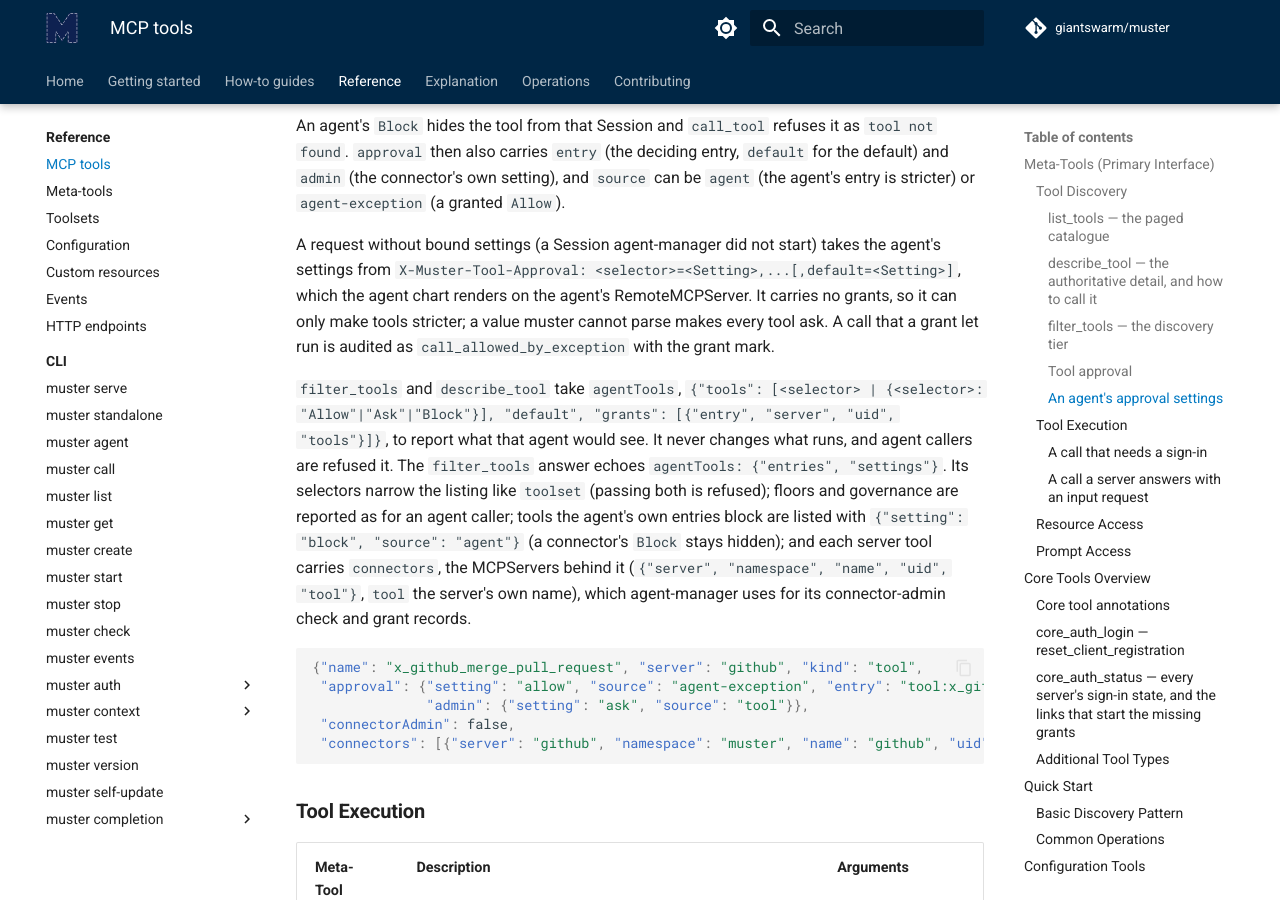
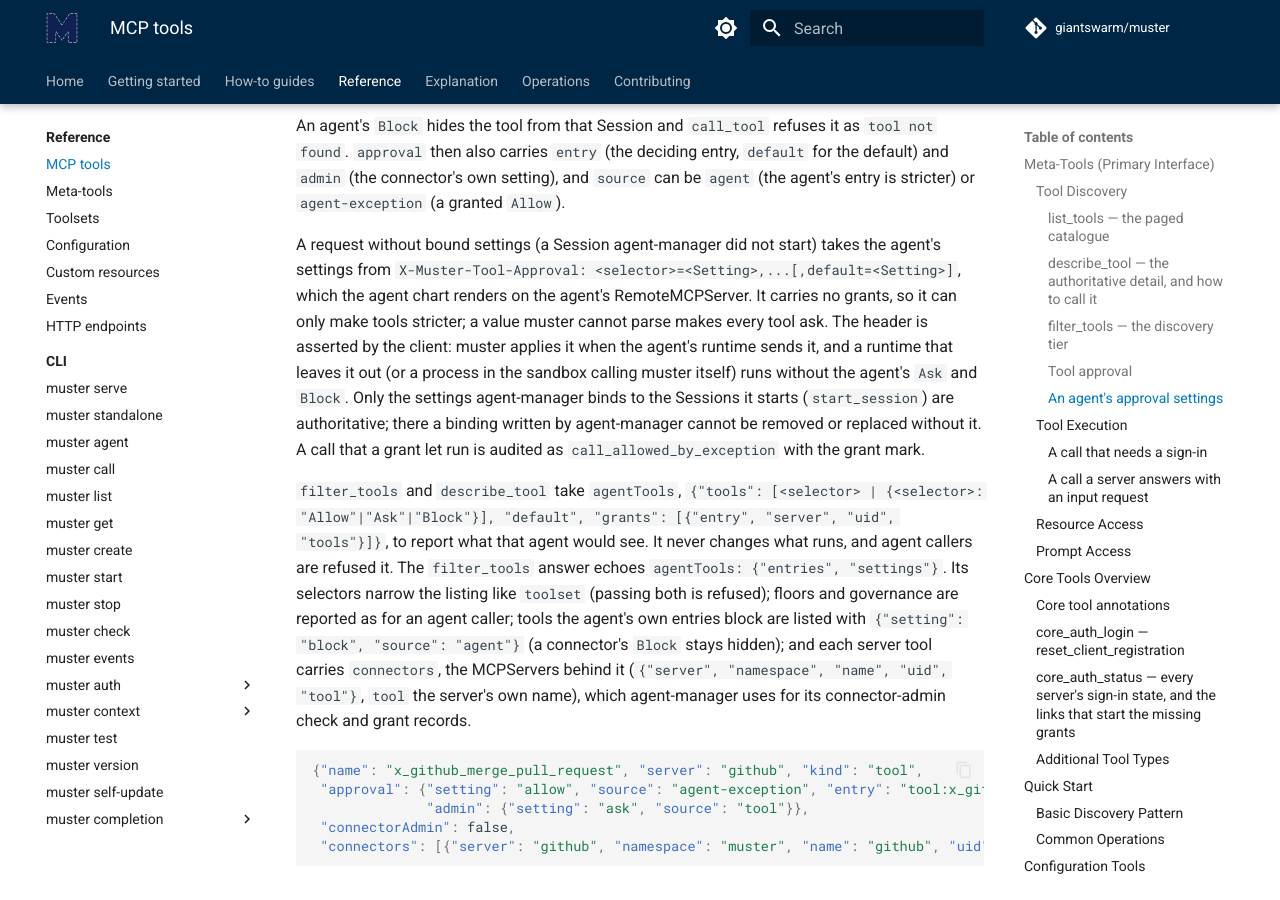
Before and after one commit to giantswarm/muster, an MkDocs documentation site: the page built from docs/reference/mcp-tools.md, in a window 1280 px wide and 900 px high, scrolled down 6209 px. Built offline with MkDocs 1.6.1 and Material for MkDocs 9.7.7, drawn with Linux system fonts in a browser that asks for light colours; comment, search, counter and statistics services are not loaded.

Commit message:
docs: the sender seal, the drop's review order and what X-Muster-Tool-Approval enforces

```diff
--- a/docs/reference/mcp-tools.md
+++ b/docs/reference/mcp-tools.md
@@ -190,7 +190,12 @@ stricter) or `agent-exception` (a granted `Allow`).
 A request without bound settings (a Session agent-manager did not start) takes the agent's
 settings from `X-Muster-Tool-Approval: <selector>=<Setting>,...[,default=<Setting>]`, which the
 agent chart renders on the agent's RemoteMCPServer. It carries no grants, so it can only make
-tools stricter; a value muster cannot parse makes every tool ask. A call that a grant let run is
+tools stricter; a value muster cannot parse makes every tool ask. The header is asserted by the
+client: muster applies it when the agent's runtime sends it, and a runtime that leaves it out
+(or a process in the sandbox calling muster itself) runs without the agent's `Ask` and `Block`.
+Only the settings agent-manager binds to the Sessions it starts (`start_session`) are
+authoritative; there a binding written by agent-manager cannot be removed or replaced without
+it. A call that a grant let run is
 audited as `call_allowed_by_exception` with the grant mark.
 
 `filter_tools` and `describe_tool` take `agentTools`, `{"tools": [<selector> | {<selector>:
```
Also changed, not shown: docs/reference/api.md (+2 -2 lines).
